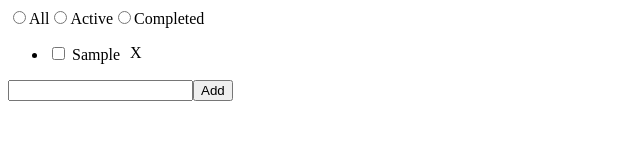
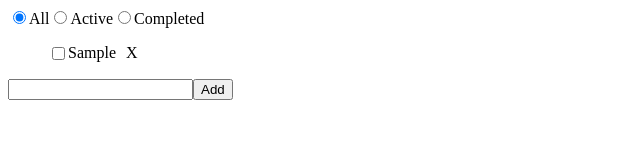
Before and after one commit to broship0821/react-todo, a React (Create React App) app: page / in a window 1280 px wide. Both pictures are taken after typing "Sample" into the empty fields and a click on the button "Add". Shown: the top 160 px of the page, without its empty margins (0-640 px from the left). Built offline with nearby package versions, Linux system fonts and the light colour scheme.

Commit message:
header radio

```diff
--- a/src/List.jsx
+++ b/src/List.jsx
@@ -3,40 +3,102 @@ import { useEffect, useState } from "react";
 export default function List() {
   const [todo, setTodo] = useState("");
   const [todos, setTodos] = useState([]);
+  const [display, setDisplay] = useState("ALL");
   const onChange = (e) => {
     setTodo(e.target.value);
   };
   const onClick = () => {
-    setTodos((prev) => [...prev, todo]);
+    setTodos((prev) => [...prev, { name: todo, checked: false }]);
     setTodo("");
   };
   const onDelete = (idx) => {
-    setTodos((prev) => prev.splice(idx, 1));
+    setTodos((prev) => prev.filter((item, index) => index !== idx));
+  };
+  const onChangeRadio = (e) => {
+    setDisplay(e.target.value);
+    console.log(e.target.value);
+    console.log(display);
   };
   return (
     <div>
       <div>
-        <input type="radio" name="header" id="all" />
+        <input
+          type="radio"
+          name="header"
+          id="all"
+          value="ALL"
+          onChange={onChangeRadio}
+          checked={display === "ALL"}
+        />
         <label htmlFor="all">All</label>
-        <input type="radio" name="header" id="active" />
+        <input
+          type="radio"
+          name="header"
+          id="active"
+          value="ACTIVE"
+          onChange={onChangeRadio}
+          checked={display === "ACTIVE"}
+        />
         <label htmlFor="active">Active</label>
-        <input type="radio" name="header" id="completed" />
+        <input
+          type="radio"
+          name="header"
+          id="completed"
+          value="COMPLETED"
+          onChange={onChangeRadio}
+          checked={display === "ACTIVE"}
+        />
         <label htmlFor="completed">Completed</label>
       </div>
       <ul>
-        {todos.map((todo, idx) => (
-          <div style={{ display: "flex" }}>
-            <li key={idx}>
-              <input type="checkbox" /> {todo}
-            </li>
-            <span
-              style={{ display: "flex", paddingLeft: "10px" }}
-              onClick={() => onDelete({ idx })}
-            >
+        {/* {todos.map((oneTodo, idx) => (
+          <li key={idx} style={{ display: "flex" }}>
+            <input type="checkbox" /> {oneTodo.name}
+            <span style={{ paddingLeft: "10px" }} onClick={() => onDelete(idx)}>
               X
             </span>
-          </div>
-        ))}
+          </li>
+        ))} */}
+        {display === "ALL" &&
+          todos.map((oneTodo, idx) => (
+            <li key={idx} style={{ display: "flex" }}>
+              <input type="checkbox" /> {oneTodo.name}
+              <span
+                style={{ paddingLeft: "10px" }}
+                onClick={() => onDelete(idx)}
+              >
+                X
+              </span>
+            </li>
+          ))}
+        {display === "ACTIVE" &&
+          todos
+            .filter((item) => !item.checked)
+            .map((oneTodo, idx) => (
+              <li key={idx} style={{ display: "flex" }}>
+                <input type="checkbox" /> {oneTodo.name}
+                <span
+                  style={{ paddingLeft: "10px" }}
+                  onClick={() => onDelete(idx)}
+                >
+                  X
+                </span>
+              </li>
+            ))}
+        {display === "COMPLETED" &&
+          todos
+            .filter((item) => item.checked)
+            .map((oneTodo, idx) => (
+              <li key={idx} style={{ display: "flex" }}>
+                <input type="checkbox" /> {oneTodo.name}
+                <span
+                  style={{ paddingLeft: "10px" }}
+                  onClick={() => onDelete(idx)}
+                >
+                  X
+                </span>
+              </li>
+            ))}
       </ul>
       <input type="text" value={todo} onChange={onChange} />
       <button onClick={onClick}>Add</button>
```
